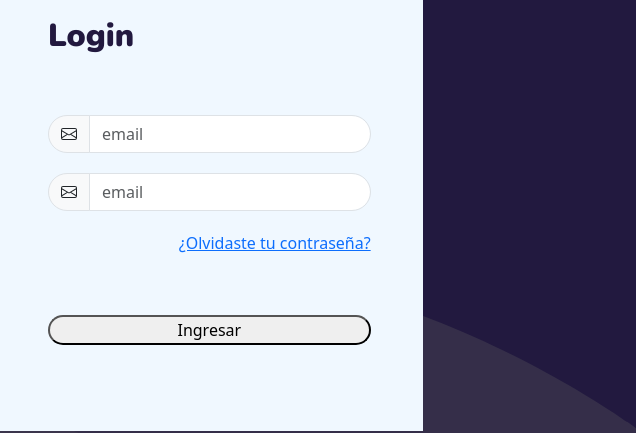
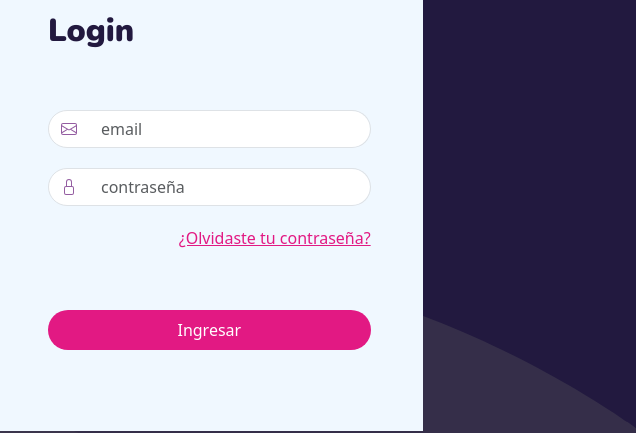
Before and after one commit to gg161087/ap_ejercicio-09, a plain HTML site: page index.html in a window 1280 px wide. Shown: the part 219-652 px from the top of the page, 644-1280 px from the left. Drawn offline with nearby package versions, Linux system fonts and the light colour scheme.

Commit message:
inputs y colores 2.0

```diff
--- a/index.html
+++ b/index.html
@@ -1,80 +1,61 @@
 <!DOCTYPE html>
 <html lang="es">
   <head>
-    <meta charset="UTF-8">
-    <meta http-equiv="X-UA-Compatible" content="IE=edge">
-    <meta name="viewport" content="width=device-width, initial-scale=1.0">
-    <link href="https://cdn.jsdelivr.net/npm/bootstrap@5.3.0-alpha2/dist/css/bootstrap.min.css" rel="stylesheet" integrity="sha384-aFq/bzH65dt+w6FI2ooMVUpc+21e0SRygnTpmBvdBgSdnuTN7QbdgL+OapgHtvPp" crossorigin="anonymous">
-    <script src="https://cdn.jsdelivr.net/npm/bootstrap@5.3.0-alpha2/dist/js/bootstrap.bundle.min.js" integrity="sha384-qKXV1j0HvMUeCBQ+QVp7JcfGl760yU08IQ+GpUo5hlbpg51QRiuqHAJz8+BrxE/N" crossorigin="anonymous"></script>
-    <link rel="stylesheet" href="style.css">
+    <meta charset="UTF-8" />
+    <meta http-equiv="X-UA-Compatible" content="IE=edge" />
+    <meta name="viewport" content="width=device-width, initial-scale=1.0" />
+    <link
+      href="https://cdn.jsdelivr.net/npm/bootstrap@5.3.0-alpha2/dist/css/bootstrap.min.css"
+      rel="stylesheet"
+      integrity="sha384-aFq/bzH65dt+w6FI2ooMVUpc+21e0SRygnTpmBvdBgSdnuTN7QbdgL+OapgHtvPp"
+      crossorigin="anonymous"
+    />
+    <script
+      src="https://cdn.jsdelivr.net/npm/bootstrap@5.3.0-alpha2/dist/js/bootstrap.bundle.min.js"
+      integrity="sha384-qKXV1j0HvMUeCBQ+QVp7JcfGl760yU08IQ+GpUo5hlbpg51QRiuqHAJz8+BrxE/N"
+      crossorigin="anonymous"
+    ></script>
+    <link rel="stylesheet" href="style.css" />
     <title>Ejercicio 09 - Gonzalo Gonzalez</title>
   </head>
   <body>
-        <div class="container-fluid" style="height: 500px;">
+    <div class="container-fluid" style="height: 500px">
       <div class="row justify-content-center">
-                <div class="col col-lg-4 col-md-3 col-sm-5 col-10 contenedor-admin">
+        <div class="col col-lg-4 col-md-7 col-sm-8 col-10 contenedor-admin">
           <div class="contenedor-img">
             <!-- <h1 class="admin">admin</h1> -->
-                        <img src="./assets/logo-blanco.svg" alt="admin" style="width: 300px;">
+            <img
+              src="./assets/logo-blanco.svg"
+              alt="admin"
+              style="width: 300px"
+            />
           </div>
         </div>
-                <div class="col col-lg-4 col-md-3 col-sm-5 col-10 contenedor-inputs">
+        <div class="col col-lg-4 col-md-7 col-sm-8 col-10 contenedor-inputs">
           <form action="" class="form-group">
             <h2 class="login">Login</h2>
             <div class="input-group w-100">
-                            <span class="input-group-text" id="basic-addon1" style="border-radius: 20px 0 0 20px;">
-                              <svg
-                                xmlns="http://www.w3.org/2000/svg"
-                                width="16"
-                                height="16"
-                                fill="currentColor"
-                                class="bi bi-envelope"
-                                viewBox="0 0 16 16"
-                              >
-                                <path
-                                  d="M0 4a2 2 0 0 1 2-2h12a2 2 0 0 1 2 2v8a2 2 0 0 1-2 2H2a2 2 0 0 1-2-2V4Zm2-1a1 1 0 0 0-1 1v.217l7 4.2 7-4.2V4a1 1 0 0 0-1-1H2Zm13 2.383-4.708 2.825L15 11.105V5.383Zm-.034 6.876-5.64-3.471L8 9.583l-1.326-.795-5.64 3.47A1 1 0 0 0 2 13h12a1 1 0 0 0 .966-.741ZM1 11.105l4.708-2.897L1 5.383v5.722Z"
-                                ></path>
+              <span class="input-group-text" id="basic-addon1">
+                <svg xmlns="http://www.w3.org/2000/svg" width="16" height="16" fill="currentColor" class="bi bi-envelope" viewBox="0 0 16 16">
+                  <path d="M0 4a2 2 0 0 1 2-2h12a2 2 0 0 1 2 2v8a2 2 0 0 1-2 2H2a2 2 0 0 1-2-2V4Zm2-1a1 1 0 0 0-1 1v.217l7 4.2 7-4.2V4a1 1 0 0 0-1-1H2Zm13 2.383-4.708 2.825L15 11.105V5.383Zm-.034 6.876-5.64-3.471L8 9.583l-1.326-.795-5.64 3.47A1 1 0 0 0 2 13h12a1 1 0 0 0 .966-.741ZM1 11.105l4.708-2.897L1 5.383v5.722Z"></path>
                 </svg>
               </span>
-                            <input
-                              type="text"
-                              class="form-control"
-                              placeholder="email"
-                              aria-label="Input group example"
-                              aria-describedby="basic-addon1"
-                              style="border-radius: 0 20px 20px 0;"
-                            />
+              <input type="text" class="form-control" placeholder="email" aria-label="Input group example" aria-describedby="basic-addon1"/>
             </div>
             <div class="input-group w-100">
-                            <span class="input-group-text" id="basic-addon1" style="border-radius: 20px 0 0 20px;">
-                              <svg
-                                xmlns="http://www.w3.org/2000/svg"
-                                width="16"
-                                height="16"
-                                fill="currentColor"
-                                class="bi bi-envelope"
-                                viewBox="0 0 16 16"
-                              >
-                                <path
-                                  d="M0 4a2 2 0 0 1 2-2h12a2 2 0 0 1 2 2v8a2 2 0 0 1-2 2H2a2 2 0 0 1-2-2V4Zm2-1a1 1 0 0 0-1 1v.217l7 4.2 7-4.2V4a1 1 0 0 0-1-1H2Zm13 2.383-4.708 2.825L15 11.105V5.383Zm-.034 6.876-5.64-3.471L8 9.583l-1.326-.795-5.64 3.47A1 1 0 0 0 2 13h12a1 1 0 0 0 .966-.741ZM1 11.105l4.708-2.897L1 5.383v5.722Z"
-                                ></path>
+              <span class="input-group-text" id="basic-addon1">
+                <svg xmlns="http://www.w3.org/2000/svg" width="16" height="16" fill="currentColor" class="bi bi-lock" viewBox="0 0 16 16">
+                  <path d="M8 1a2 2 0 0 1 2 2v4H6V3a2 2 0 0 1 2-2zm3 6V3a3 3 0 0 0-6 0v4a2 2 0 0 0-2 2v5a2 2 0 0 0 2 2h6a2 2 0 0 0 2-2V9a2 2 0 0 0-2-2zM5 8h6a1 1 0 0 1 1 1v5a1 1 0 0 1-1 1H5a1 1 0 0 1-1-1V9a1 1 0 0 1 1-1z"></path>
                 </svg>
               </span>
-                            <input
-                              type="text"
-                              class="form-control"
-                              placeholder="email"
-                              aria-label="Input group example"
-                              aria-describedby="basic-addon1"
-                              style="border-radius: 0 20px 20px 0;"
-                            />
+              <input type="text" class="form-control" placeholder="contraseña" aria-label="Input group example" aria-describedby="basic-addon1"/>
             </div>
-                        <a href="#" >¿Olvidaste tu contraseña?</a>
-                        <input type="submit" class="box btn-ingresar" value="Ingresar">
+            <a href="#">¿Olvidaste tu contraseña?</a>
+            <input type="submit" class="box btn-ingresar" value="Ingresar" />
           </form>
         </div>
       </div>
     </div>
-        <img class="fondo-ondas" src="./assets/fondo/ondas.svg" alt="ondas">
+    <img class="fondo-ondas" src="./assets/fondo/ondas.svg" alt="ondas" />
   </body>
 </html>
--- a/style.css
+++ b/style.css
@@ -62,6 +62,18 @@ html, body{
 .form-group a{
     align-self: flex-end;
     margin-bottom: 40px;
+    color: #e21983;
+}
+.input-group-text{
+    background-color: white;
+    color: #945da1;
+    border-radius: 20px 0 0 20px;
+    border:
+}
+
+.form-control{
+    border-radius: 0 20px 20px 0;
+    border-left: 0;
 }
 .login{
     text-align: left;
@@ -72,4 +84,8 @@ html, body{
 .box{
     width: 100%;
     border-radius: 20px;
+    border: none;
+    height: 40px;
+    background-color: #e21983;
+    color: white;
 }
```
Lines whose indentation alone changed are shown as unchanged.
